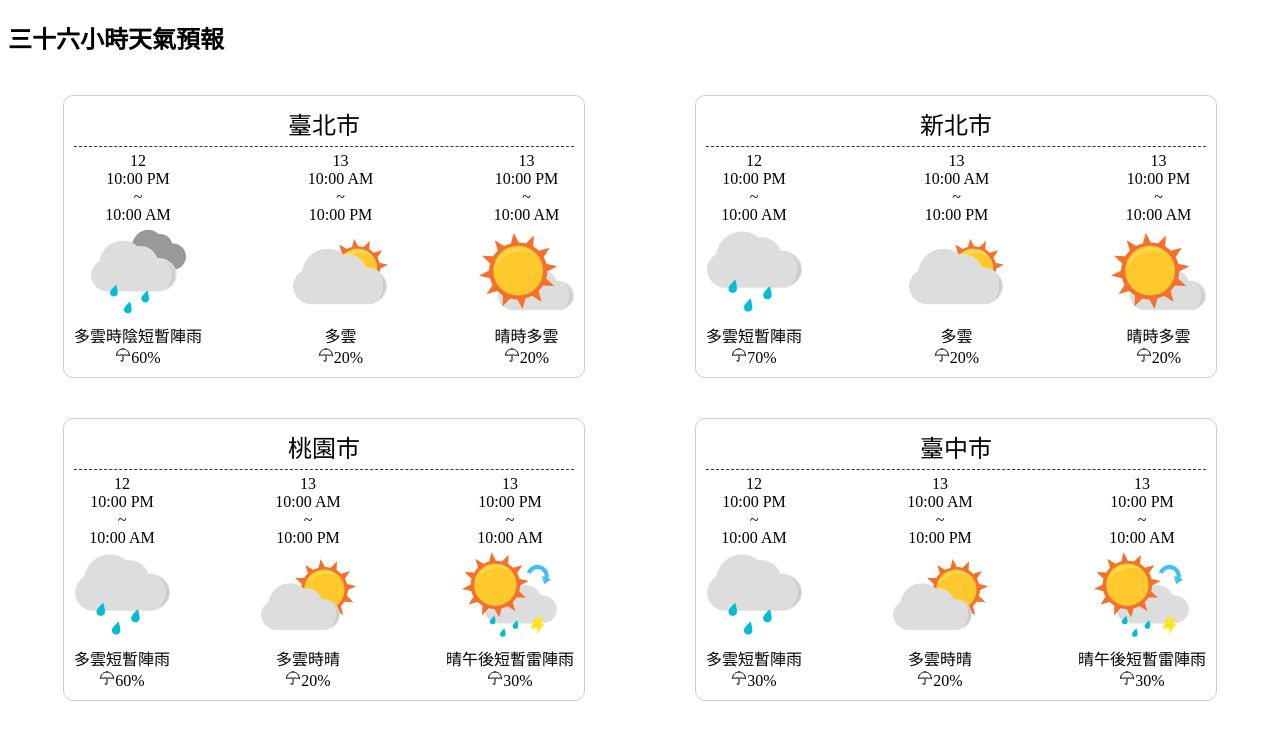
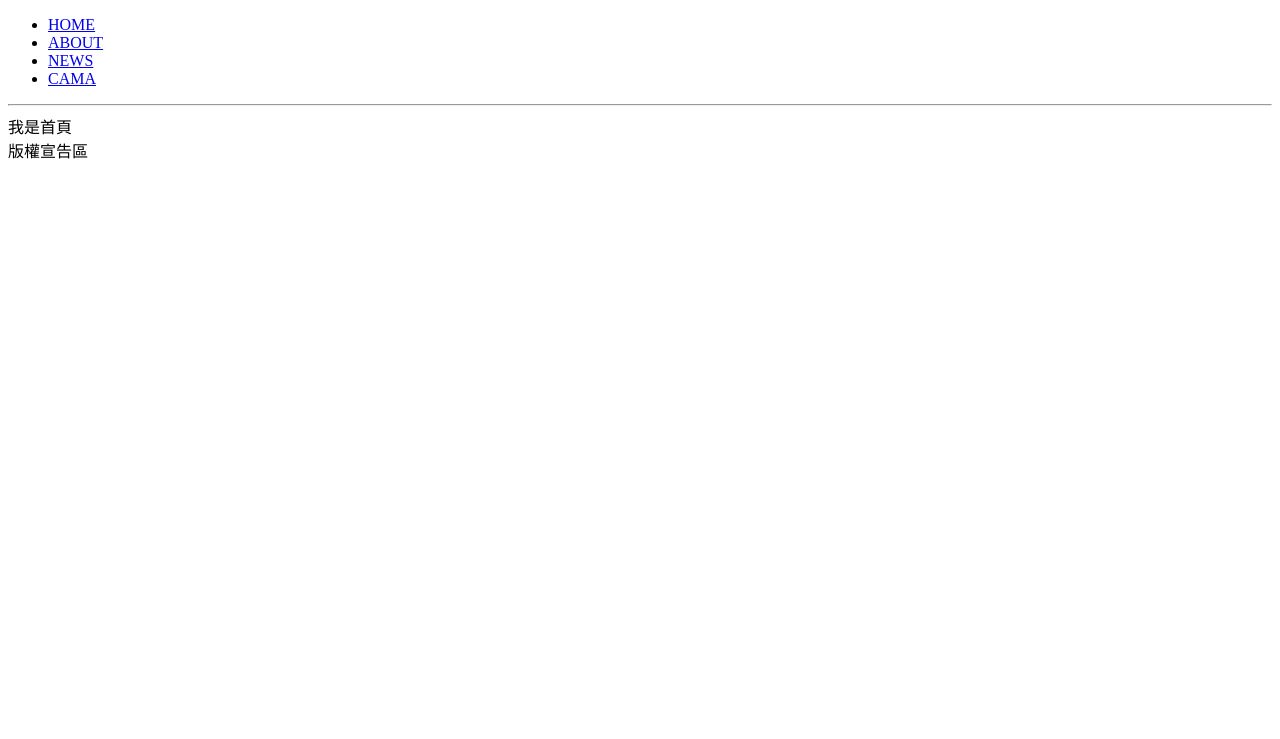
Before and after one commit to coffeeteacher/myReact9, a React (Vite) app: page / in a window 1280 px wide. Shown: the top 739 px of the page. Built offline with nearby package versions, Linux system fonts and the light colour scheme.

Commit message:
0813-nav

```diff
--- a/package.json
+++ b/package.json
@@ -15,6 +15,7 @@
     "react": "^19.1.0",
     "react-dom": "^19.1.0",
     "react-icons": "^5.5.0",
+    "react-router-dom": "^7.8.0",
     "sass": "^1.90.0"
   },
   "devDependencies": {
--- /dev/null
+++ b/src/MyApp.jsx
@@ -0,0 +1,29 @@
+import { Route, Routes } from 'react-router-dom'
+
+import Nav from './components/Nav'
+import Footer from './components/Footer'
+import Home from './pages/Home'
+import About from './pages/About'
+import News from './pages/News'
+
+const MyApp = () => {
+    return (
+        <div className="wrap">
+            {/* 選單 */}
+            <Nav/>
+            <hr />
+            <Routes>
+                {/* 首頁 */}
+                <Route path='/' element={<Home/>}></Route>
+                {/* ABOUT */}
+                <Route path="/about" element={<About/>}></Route>
+                {/* NEWS */}
+                <Route path="/news" element={<News/>}></Route>
+            </Routes>
+            {/* footer區 */}
+            <Footer/>
+        </div>
+    )
+}
+
+export default MyApp
--- /dev/null
+++ b/src/components/Footer.jsx
@@ -0,0 +1,9 @@
+import React from 'react'
+
+const Footer = () => {
+  return (
+    <div>版權宣告區</div>
+  )
+}
+
+export default Footer
--- /dev/null
+++ b/src/components/Nav.jsx
@@ -0,0 +1,16 @@
+import { Link } from 'react-router-dom'
+
+const Nav = () => {
+  return (
+    <div>
+      <ul>
+        <li><Link to="/">HOME</Link></li>
+        <li><Link to="/about">ABOUT</Link></li>
+        <li><Link to="/news">NEWS</Link></li>
+        <li><a href="https://www.camacafe.com/" target='_blank'>CAMA</a></li>
+      </ul>
+    </div>
+  )
+}
+
+export default Nav
--- a/src/main.jsx
+++ b/src/main.jsx
@@ -3,11 +3,15 @@ import { createRoot } from 'react-dom/client'
 // import './index.css'
 // import App from './App.jsx'
 // import './sass/all.scss'
-import App from './pages/App0813-weather3'
+import App from './MyApp'
+import { HashRouter } from 'react-router-dom'
+
 
 createRoot(document.getElementById('root')).render(
   // 嚴謹模式
   <StrictMode>
-    <App />
+    <HashRouter>
+      <App />
+    </HashRouter>
   </StrictMode>,
 )
--- /dev/null
+++ b/src/pages/About.jsx
@@ -0,0 +1,9 @@
+import React from 'react'
+
+const About = () => {
+  return (
+    <div>我是About</div>
+  )
+}
+
+export default About
--- /dev/null
+++ b/src/pages/Home.jsx
@@ -0,0 +1,9 @@
+import React from 'react'
+
+const Home = () => {
+  return (
+    <div>我是首頁</div>
+  )
+}
+
+export default Home
--- /dev/null
+++ b/src/pages/News.jsx
@@ -0,0 +1,9 @@
+import React from 'react'
+
+const News = () => {
+  return (
+    <div>我是News</div>
+  )
+}
+
+export default News
```
Also changed, not shown: 1 other file (tests, documents, lock files or other folders).
